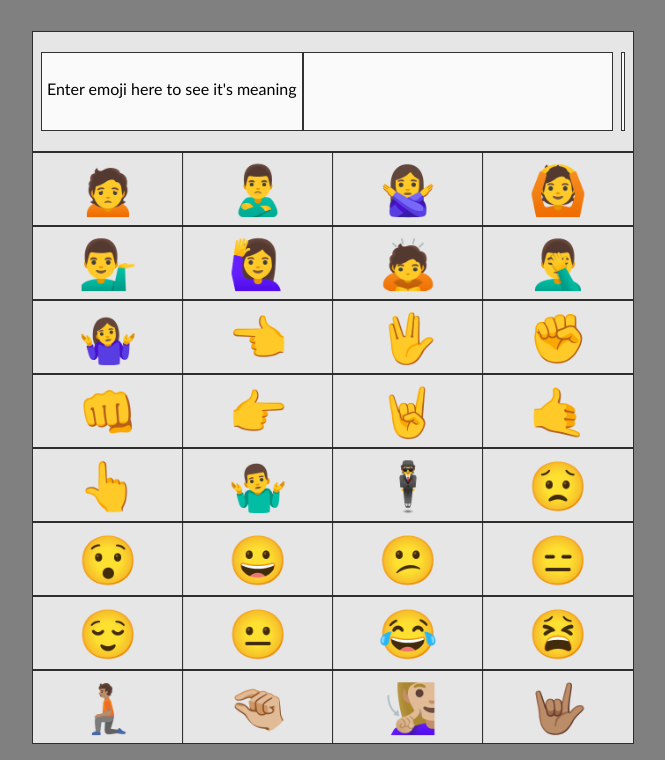
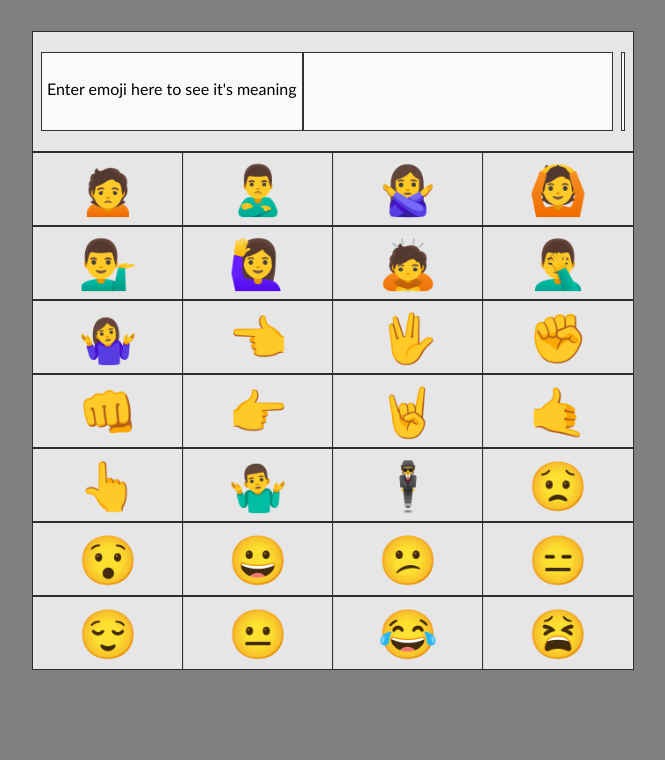
Before and after one commit to bajajshubham/gestures-interpreter, a React (Create React App) app: page / in a window 1280 px wide. Shown: the part 307-1067 px from the top of the page, without its empty margins (308-973 px from the left). After the commit the page ends 993 px from the top, so only its background shows below. Built offline with nearby package versions, Linux system fonts and the light colour scheme.

Commit message:
fix: emojis removed whose support NA

```diff
--- a/src/App.js
+++ b/src/App.js
@@ -32,10 +32,10 @@ const gesturesDB = {
   "😐":"Neutral",
   "😂":"Tears of Joy",
   "😫":"Tired",
-  "🧎🏽" :"Kneeling",
-  "🤏🏼" :"Pinching Hand",
-  "🧏🏼‍♀️" :"Deaf",
-  "🤟🏽" :"Love-You",
+  // "🧎🏽" :"Kneeling",
+  // "🤏🏼" :"Pinching Hand",
+  // "🧏🏼‍♀️" :"Deaf",
+  // "🤟🏽" :"Love-You",
 }
 
 const gesturesKeys = Object.keys(gesturesDB);
```
